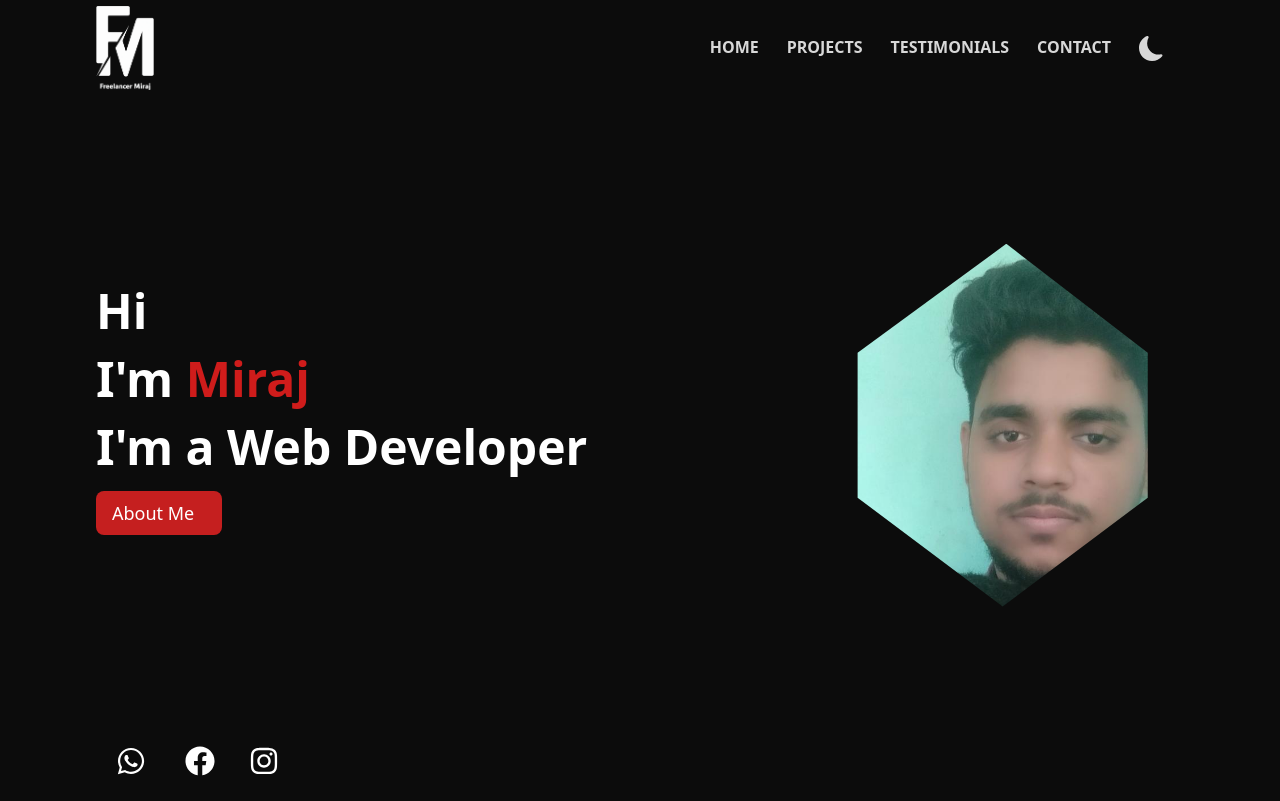
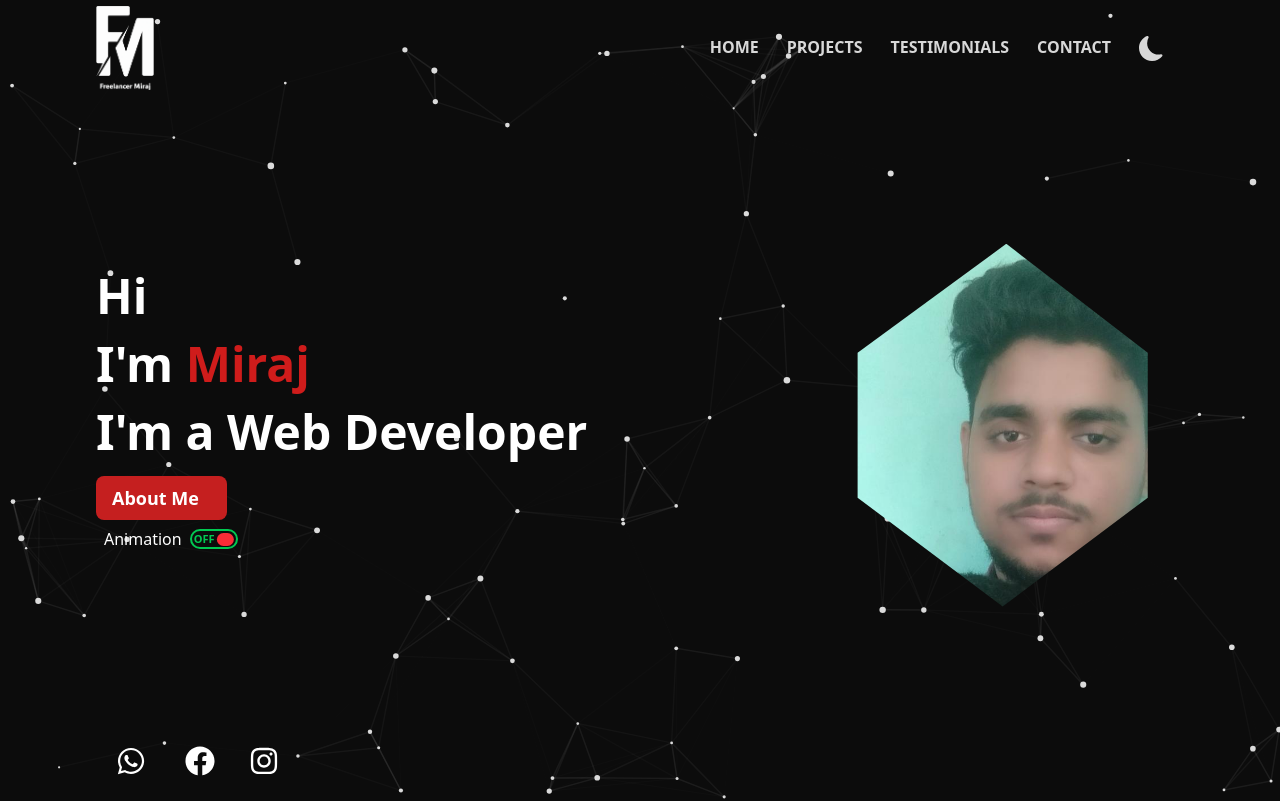
Before and after one commit to mirajalimolla/miraj-portfolio, a React (Vite) app: page / in a window 1280 px wide. Shown: the top 801 px of the page. Built offline with nearby package versions, Linux system fonts and the light colour scheme.

Commit message:
Background animation On/Off

```diff
--- a/src/App.jsx
+++ b/src/App.jsx
@@ -4,7 +4,6 @@ import Client from './Components/Client/Client.jsx'
 import Contact from './Components/Contact/Contact.jsx'
 import Footer from './Components/Footer/Footer.jsx'
 import Hero from './Components/Hero/Hero.jsx'
-import Particle from './Components/Particles/Particles.jsx'
 import Projects from './Components/Project/Projects.jsx'
 import ThemeProvider from './Components/Component_Needs/ThemeChanger.jsx'
 import { ThemeContext } from './Components/Component_Needs/ThemeChanger.jsx'
@@ -28,7 +27,6 @@ function App() {
     return (
         <>
             <section className={`relative h-[100vh] ${themeStyle}`}>
-                {/* <Particle /> */}
                 <ThemeProvider>
                     <Header myRef={{
                         project, client, contact, home
--- a/src/Components/Hero/Hero.jsx
+++ b/src/Components/Hero/Hero.jsx
@@ -1,6 +1,7 @@
 import { useState } from "react";
-import { FaFacebook, FaInstagram, FaWhatsapp } from 'react-icons/fa'
+import { FaFacebook, FaInstagram, FaLine, FaWhatsapp } from 'react-icons/fa'
 import heroImg from '../../assets/img.jpg'
+import Particles from "../Particles/Particles";
 import mobileImage from '../../assets/borderLogo.png'
 import moreAboutImg from '../../assets/moreAbout.svg'
 import { FaNodeJs, FaReact } from 'react-icons/fa';
@@ -15,6 +16,7 @@ function Hero({ myRef }) {
     const [linkedinHover, setLinkedinHover] = useState(false);
     const [facebookHover, setFacebookHover] = useState(false);
     const [whatsappHover, setWhatsappHover] = useState(false);
+    const [isAnimationOff, setIsAnimationOff] = useState(false);
     const { onScreen, head } = observer();
     const [isMoreAboutMongoHover, setIsMoreAboutMongoHover] = useState(false);
     const [isMoreAboutExpressHover, setIsMoreAboutExpressHover] = useState(false);
@@ -44,6 +46,7 @@ function Hero({ myRef }) {
 
     return (
         <section ref={myRef} className=" h-[88%]">
+            {isAnimationOff === false ? <Particles /> : ''}
             <div className="section-container h-full">
                 <div className='h-[85%] flex items-center justify-between'>
                     <div className="heroText mt-8">
@@ -56,13 +59,18 @@ function Hero({ myRef }) {
                         <h1 ref={head} className="firstHeading text-5xl h-17 font-bold relative w-fit">
                             <span className={`${onScreen ? "h-full" : "h-0"} transition-all duration-1500 block overflow-hidden`}>I'm a <span className='myProfession'>Web Developer</span></span>
                         </h1>
-                        <button className={`${onScreen ? "h-11" : "h-0"} aboutBtn relative px-4 pr-7 transition-all duration-800 overflow-hidden bg-[#c51f1f] 4ont-1.5old rounded-lg text-lg cursor-pointer flex items-center`} onClick={() => setOpenAbout(true)} onMouseEnter={() => setIsAboutBtnHover(true)} onMouseLeave={() => setIsAboutBtnHover(false)}>
+                        <button className={`${onScreen ? "h-11" : "h-0"} aboutBtn relative px-4 pr-7 transition-all duration-800 overflow-hidden bg-[#c51f1f] font-bold rounded-lg text-lg cursor-pointer flex items-center`} onClick={() => setOpenAbout(true)} onMouseEnter={() => setIsAboutBtnHover(true)} onMouseLeave={() => setIsAboutBtnHover(false)}>
                             About Me <BiSolidRightArrowAlt className={`${isAboutBtnHover ? 'arrowAnimate' : ''} text-4xl opacity-0 absolute top-1/2 right-[0px] translate-[-50%]`} />
                         </button>
+                        <div className={`${onScreen ? "h-5.5" : "h-0"} relative flex items-center w-fit gap-2 mt-2 ml-2 transition-all duration-800 overflow-hidden`}>
+                            <span>Animation</span>
+                            <div onClick={() => setIsAnimationOff(isAnimationOff === false ? true : false)} className={`relative flex justify-between w-12 h-5 rounded-2xl cursor-pointer transition-all duration-500 border-2 ${isAnimationOff === false ? 'border-green-500' : 'border-red-500'}`}>
+                                <span className={`absolute text-[11px] font-extrabold ${isAnimationOff === true ? 'text-red-500 right-0.5' : 'text-green-500 left-0.5'}`}>{isAnimationOff === true ? 'ON' : 'OFF'}</span>
+                                <span className={`absolute ${isAnimationOff === false ? 'translate-x-[130%] bg-red-500 w-[40%]' : 'translate-x-0 bg-green-500 w-[45%]'} m-0.5 h-[80%] rounded-2xl transition-all duration-500`}></span>
+                            </div>
+                        </div>
                     </div>
-                    {/* <div style={{clipPath: "polygon(50% 0%, 100% 38%, 82% 100%, 18% 100%, 0% 38%)"}} className='bg-[#CF1C1B] h-[60%] w-[40%] rounded'>
-                        <img src={heroImg} className='h-full'/>
-                    </div> */}
+
                     <div style={{ clipPath: "polygon(51% 0, 90% 30%, 90% 70%, 50% 100%, 50% 100%, 10% 70%, 10% 30%)" }} className='heroImg w-1/3 mt-15'>
                         <img src={heroImg} className='h-full' />
                     </div>
--- a/src/Components/Particles/Particles.jsx
+++ b/src/Components/Particles/Particles.jsx
@@ -1,6 +1,6 @@
 import React, { useEffect, useRef } from 'react';
 
-const Particle = () => {
+const Particles = () => {
   const canvasRef = useRef(null);
   const animationRef = useRef(null);
   const particlesRef = useRef([]);
@@ -163,4 +163,4 @@ const Particle = () => {
   );
 };
 
-export default Particle;
+export default Particles;
```
